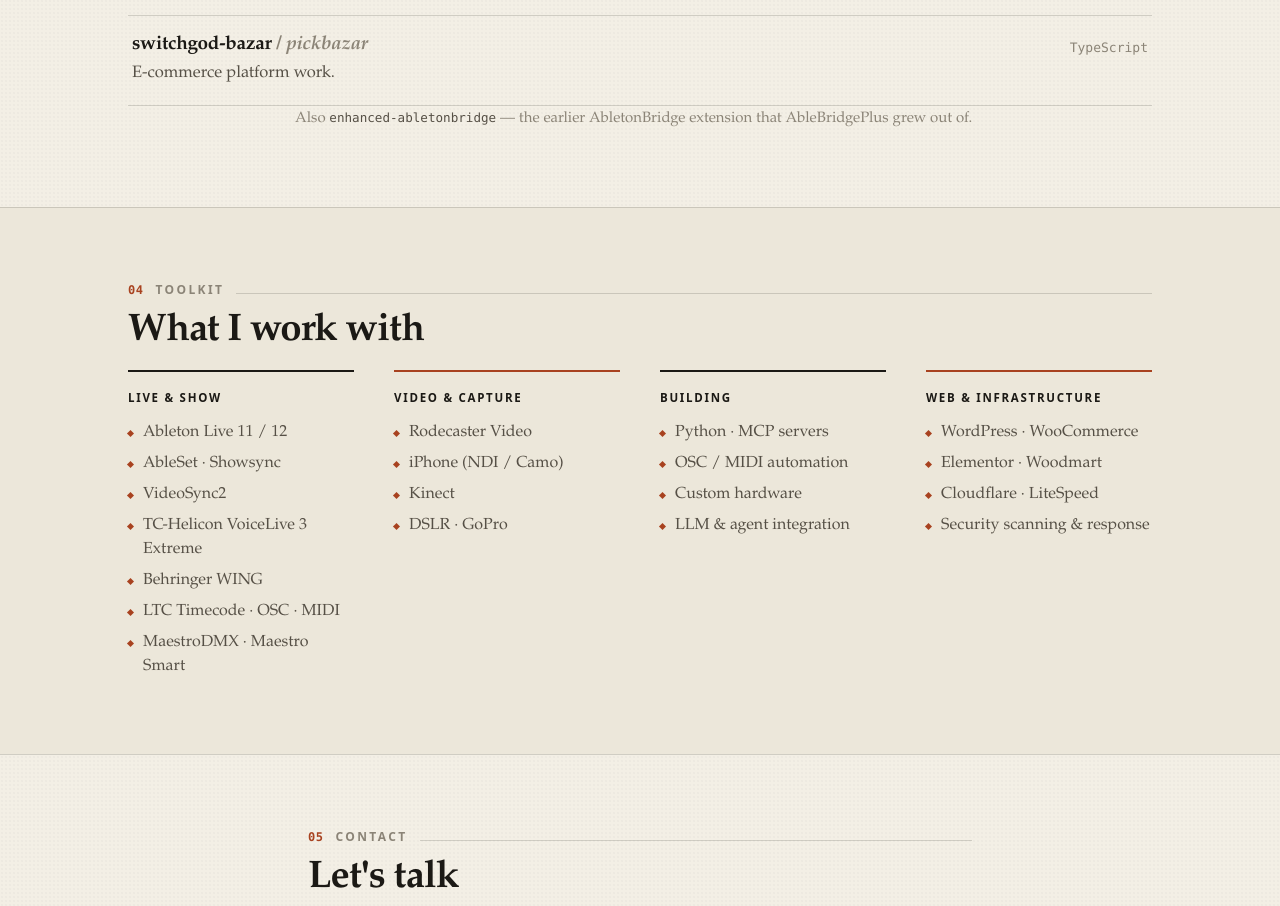
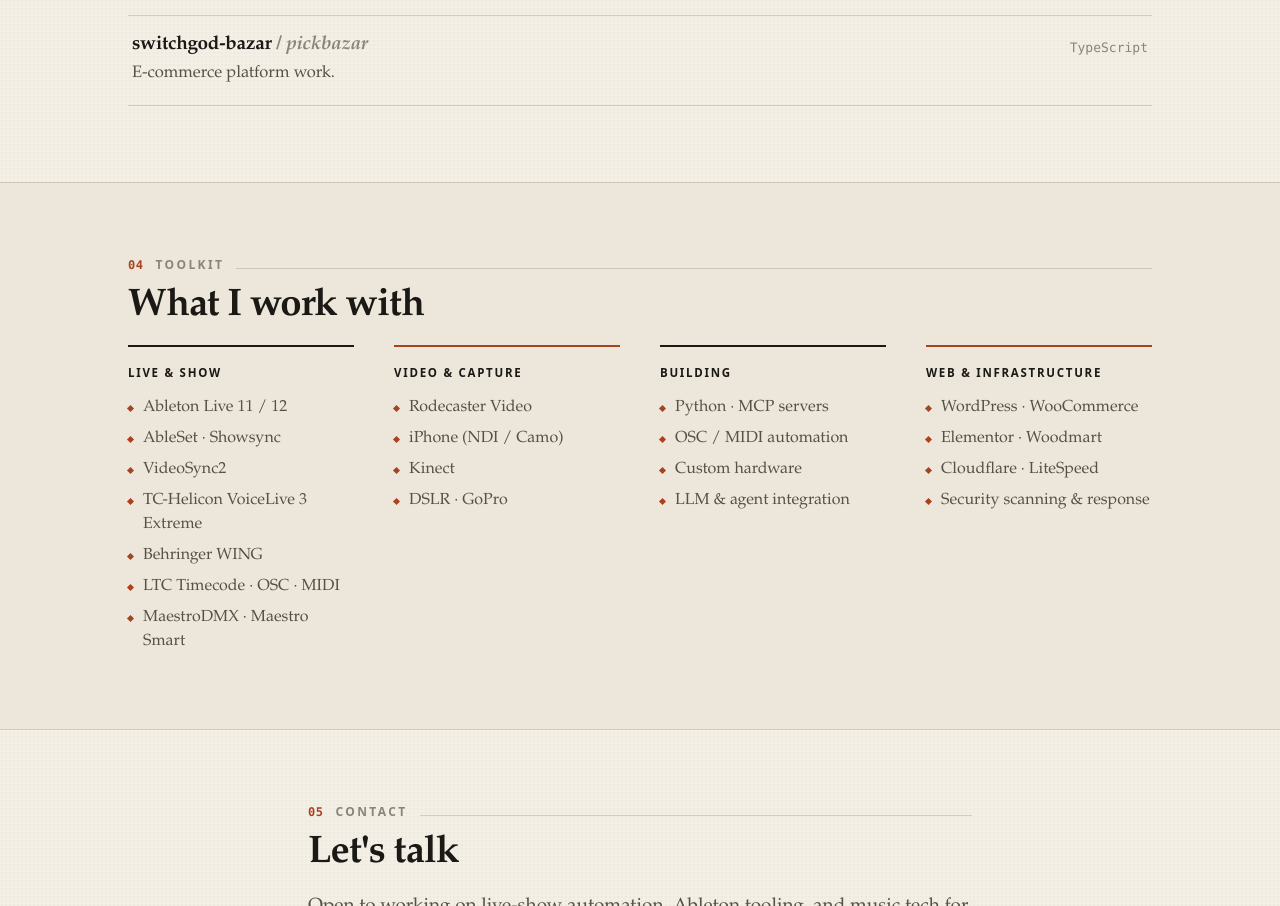
Before and after one commit to mhzsajan/mhzsajan.github.io, a plain HTML site: page index.html in a window 1280 px wide. Shown: the part 3849-4755 px from the top of the page. Drawn offline with Linux system fonts and the light colour scheme.

Commit message:
Replace duplicated profile README; remove dead repo reference
README.md in this repo was a byte-identical copy of the profile README in
mhzsajan/mhzsajan. Two copies of the same prose in two repos is a
duplication bug that has already drifted once. This repo's README now
documents the website: layout, how to edit, how Pages is deployed, and
where the profile and the two sub-sites actually live.

index.html: drop the enhanced-abletonbridge note. That repo returns 404.

```diff
--- a/index.html
+++ b/index.html
@@ -257,10 +257,6 @@
           <span class="e-body">E-commerce platform work.</span>
         </li>
       </ul>
-      <p class="foot-note">
-        Also <code>enhanced-abletonbridge</code> — the earlier AbletonBridge
-        extension that AbleBridgePlus grew out of.
-      </p>
     </div>
   </section>
 
```
Also changed, not shown: 1 other file.
